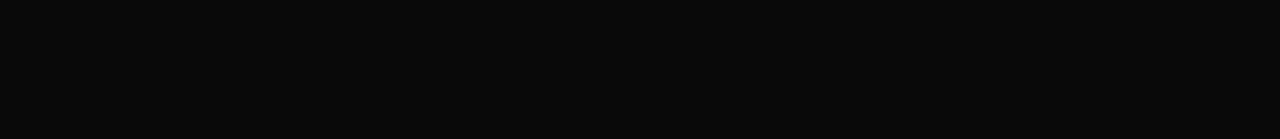
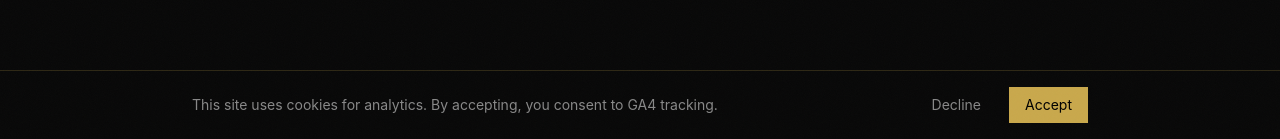
Before and after one commit to qasimbokhari/my_portfolio, a React (Vite) app: page / in a window 1280 px wide. Shown: the part 661-800 px from the top of the page. Built offline with nearby package versions, Linux system fonts and the light colour scheme; no server answers; a web font is replaced by a local one.

Commit message:
Add GDPR cookie consent banner that gates GA4 initialization

```diff
--- a/src/App.tsx
+++ b/src/App.tsx
@@ -13,22 +13,37 @@
 import WhatsAppButton from "./components/WhatsAppButton";
 import QuoteConfirmation from "./pages/QuoteConfirmation";
 import NotFound from "./pages/NotFound";
+import CookieConsent from "./components/CookieConsent";
 import { useEffect } from "react";
 import ReactGA from "react-ga4";
 
 function AppContent() {
   const location = useLocation();
 
-  // Initialize GA4 only in production
+  // Initialize GA4 only in production after cookie consent
   useEffect(() => {
-    if (import.meta.env.PROD) {
+    if (!import.meta.env.PROD) return;
+
+    // Check if consent was already given
+    const consent = localStorage.getItem("cookie-consent");
+    if (consent === "accepted") {
       ReactGA.initialize("G-WXVYRP16CK");
     }
+
+    // Listen for consent event
+    const handleConsent = () => {
+      ReactGA.initialize("G-WXVYRP16CK");
+    };
+
+    window.addEventListener("cookie-consent-accepted", handleConsent);
+    return () => window.removeEventListener("cookie-consent-accepted", handleConsent);
   }, []);
 
   // Track pageviews on route changes
   useEffect(() => {
-    if (import.meta.env.PROD) {
+    if (!import.meta.env.PROD) return;
+    const consent = localStorage.getItem("cookie-consent");
+    if (consent === "accepted") {
       ReactGA.send({ hitType: "pageview", page: location.pathname });
     }
   }, [location.pathname]);
@@ -117,6 +132,9 @@
       {/* Floating fast-action contact links */}
       <WhatsAppButton />
 
+      {/* GDPR cookie consent banner */}
+      <CookieConsent />
+
     </div>
   );
 }
--- /dev/null
+++ b/src/components/CookieConsent.tsx
@@ -0,0 +1,58 @@
+import { useEffect, useState } from "react";
+
+const CONSENT_KEY = "cookie-consent";
+
+type ConsentChoice = "accepted" | "declined" | null;
+
+export default function CookieConsent() {
+  const [consent, setConsent] = useState<ConsentChoice>(null);
+  const [mounted, setMounted] = useState(false);
+
+  useEffect(() => {
+    setMounted(true);
+    const saved = localStorage.getItem(CONSENT_KEY) as ConsentChoice;
+    if (saved) {
+      setConsent(saved);
+    }
+  }, []);
+
+  const handleAccept = () => {
+    setConsent("accepted");
+    localStorage.setItem(CONSENT_KEY, "accepted");
+    // Dispatch event for App.tsx to initialize GA4
+    window.dispatchEvent(new CustomEvent("cookie-consent-accepted"));
+  };
+
+  const handleDecline = () => {
+    setConsent("declined");
+    localStorage.setItem(CONSENT_KEY, "declined");
+  };
+
+  if (!mounted || consent !== null) {
+    return null;
+  }
+
+  return (
+    <div className="fixed bottom-0 left-0 right-0 z-50 p-4 bg-[#080808] border-t border-gold/20">
+      <div className="max-w-4xl mx-auto flex flex-col sm:flex-row items-center justify-between gap-4">
+        <p className="font-sans text-silver text-sm flex-1">
+          This site uses cookies for analytics. By accepting, you consent to GA4 tracking.
+        </p>
+        <div className="flex gap-3 shrink-0">
+          <button
+            onClick={handleDecline}
+            className="px-4 py-2 font-sans text-sm text-silver hover:text-white transition-colors"
+          >
+            Decline
+          </button>
+          <button
+            onClick={handleAccept}
+            className="px-4 py-2 font-sans text-sm bg-gold text-black hover:bg-gold/90 transition-colors"
+          >
+            Accept
+          </button>
+        </div>
+      </div>
+    </div>
+  );
+}
```
